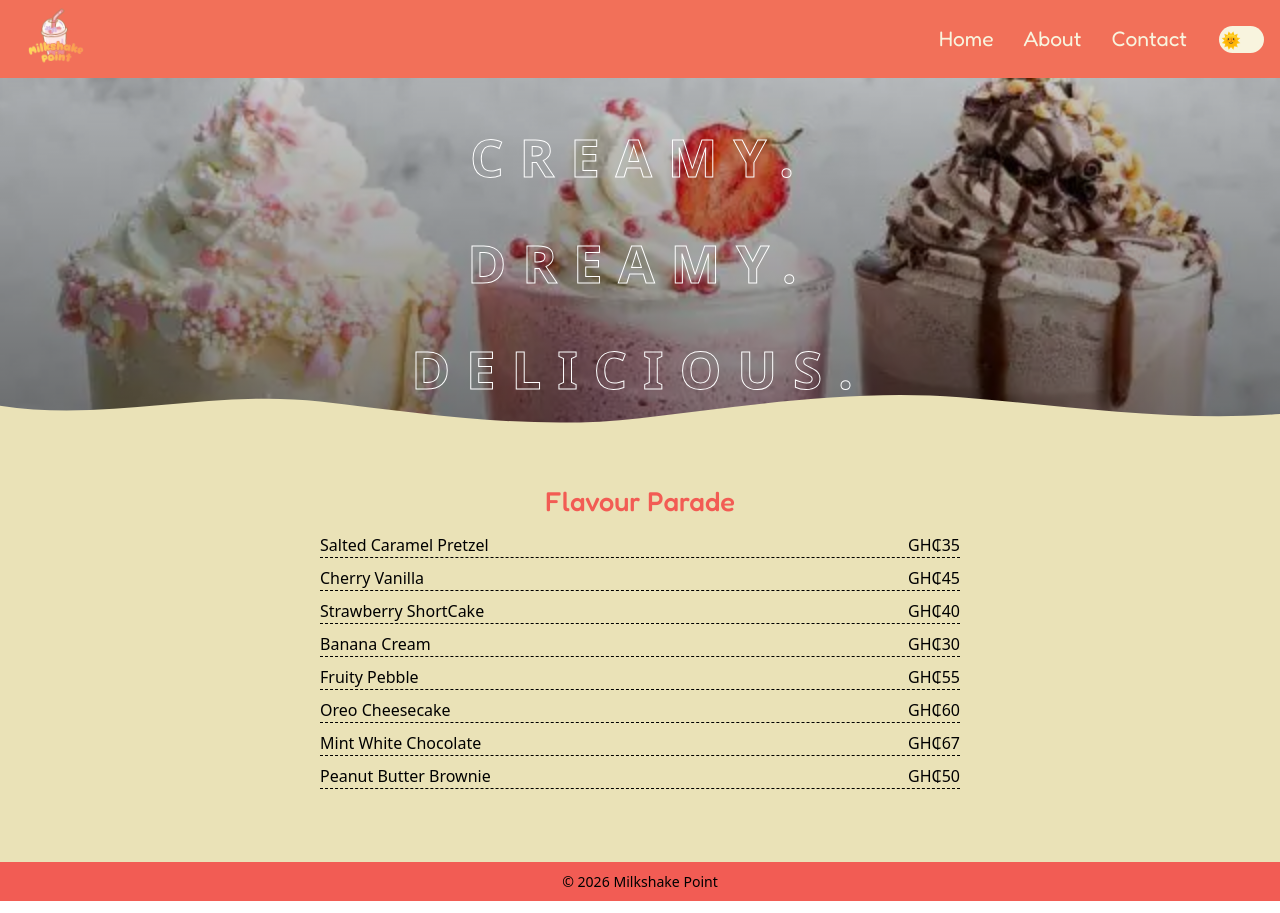
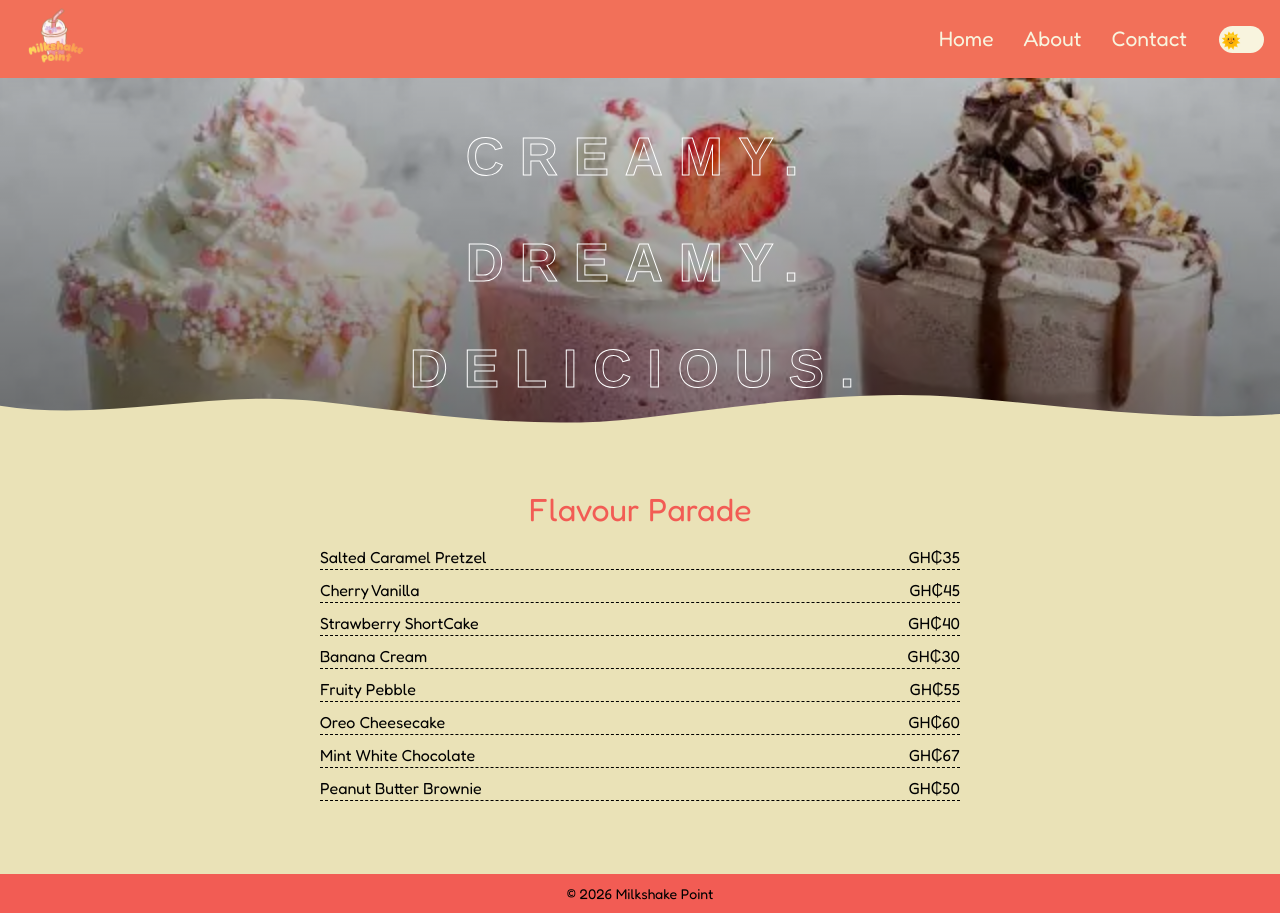
Before and after one commit to Gina-bun/Task3-SPA, a React (Vite) app: page / in a window 1280 px wide. Built offline with nearby package versions, Linux system fonts and the light colour scheme.

Commit message:
chore: add downloaded font for optimization

```diff
--- a/index.html
+++ b/index.html
@@ -3,15 +3,20 @@
   <head>
     <meta charset="UTF-8" />
     <meta name="viewport" content="width=device-width, initial-scale=1.0" />
-     <link href="/src/index.css" rel="stylesheet">
+    <link rel="preload" as="image" href="/src/assets/shake.webp" fetchpriority="high">
+
+     <link
+     rel="preload"
+      href="/src/assets/fonts/Fredoka-Regular.woff2"
+      as="font"
+      type="font/woff2"
+      crossorigin
+      >
+       <link href="/src/index.css" rel="preload">
      <!-- <link rel="preload" href="/assets/index-mtE0C6g_.css" as="style" onload="this.onload=null;this.rel='stylesheet'">
 <noscript>
   <link rel="stylesheet" href="/assets/index-mtE0C6g_.css">
 </noscript> -->
-<link rel="preload" as="image" href="/src/assets/shake.webp" fetchpriority="high">
-     <link rel="preconnect" href="https://fonts.googleapis.com">
-<link rel="preconnect" href="https://fonts.gstatic.com" crossorigin>
-<link rel="preload" href="https://fonts.googleapis.com/css2?family=Fredoka:wght@300..700&display=swap" as="style" onload="this.onload=null;this.rel='stylesheet'">
 
     <title>Milkshake Point</title>
 
--- a/src/components/LandingPage.css
+++ b/src/components/LandingPage.css
@@ -8,6 +8,7 @@
 .hero-text{
   font-size: 2.2em;
   font-weight: 900;
+  font-family: sans-serif;
   color: transparent;
   text-align: center;
   -webkit-text-stroke: 1px white;
--- a/src/components/Menu.css
+++ b/src/components/Menu.css
@@ -4,13 +4,12 @@ padding-bottom: 4em;
 margin: 0;
 }
 
-.menu-title{
+.title{
     text-align: center;
     padding-top: 1em;
     font-size: 1.3em;
     color:#f25c54;
 
-    font-family: "Fredoka", sans-serif;
     font-weight:500;
 
 }
--- a/src/components/Menu.jsx
+++ b/src/components/Menu.jsx
@@ -3,7 +3,7 @@ export function Menu({theme}) {
   return (
     <>
       <div role="main" className={`menu-container ${theme}`}>
-        <h1 className="menu-title">Flavour Parade</h1>
+        <h1 className="title">Flavour Parade</h1>
         <div className="menu-list">
           <div className="flavour">
             <h2>Salted Caramel Pretzel</h2>
--- a/src/components/Navbar.css
+++ b/src/components/Navbar.css
@@ -19,7 +19,6 @@
     .navlinks-lg{
         display: flex;
         padding-right: 1em;
-        font-family: "Fredoka", sans-serif;
     }
 
     .nav-link:last-of-type{
--- a/src/index.css
+++ b/src/index.css
@@ -1,7 +1,17 @@
 @import "tailwindcss";
+@font-face {
+    font-family: "Fredoka";
+    src: url("/src/assets/fonts/Fredoka-Regular.woff2") format("woff2");
+    font-weight: 400;
+    font-style: normal;
+    font-display: swap;
+}
+
 
 body{
     margin: 0;
     padding: 0;
     scroll-behavior: smooth;
+    font-family: serif;
+    font-family: "Fredoka", sans-serif;
 }
--- a/src/pages/About.css
+++ b/src/pages/About.css
@@ -21,8 +21,6 @@ img {
   color: #f25c54;
     text-align: center;
   padding-top: 1em;
-
-  font-family: "Fredoka", sans-serif;
   font-weight: 500;
 }
 
--- a/src/pages/Contact.css
+++ b/src/pages/Contact.css
@@ -66,7 +66,7 @@ p {
   font-size: 1.3em;
   color: #f25c54;
 
-  font-family: "Fredoka", sans-serif;
+  /* font-family: "Fredoka", sans-serif; */
   font-weight: 500;
 }
 
```
Also changed, not shown: src/assets/fonts/Fredoka-Regular.woff2 (added).
